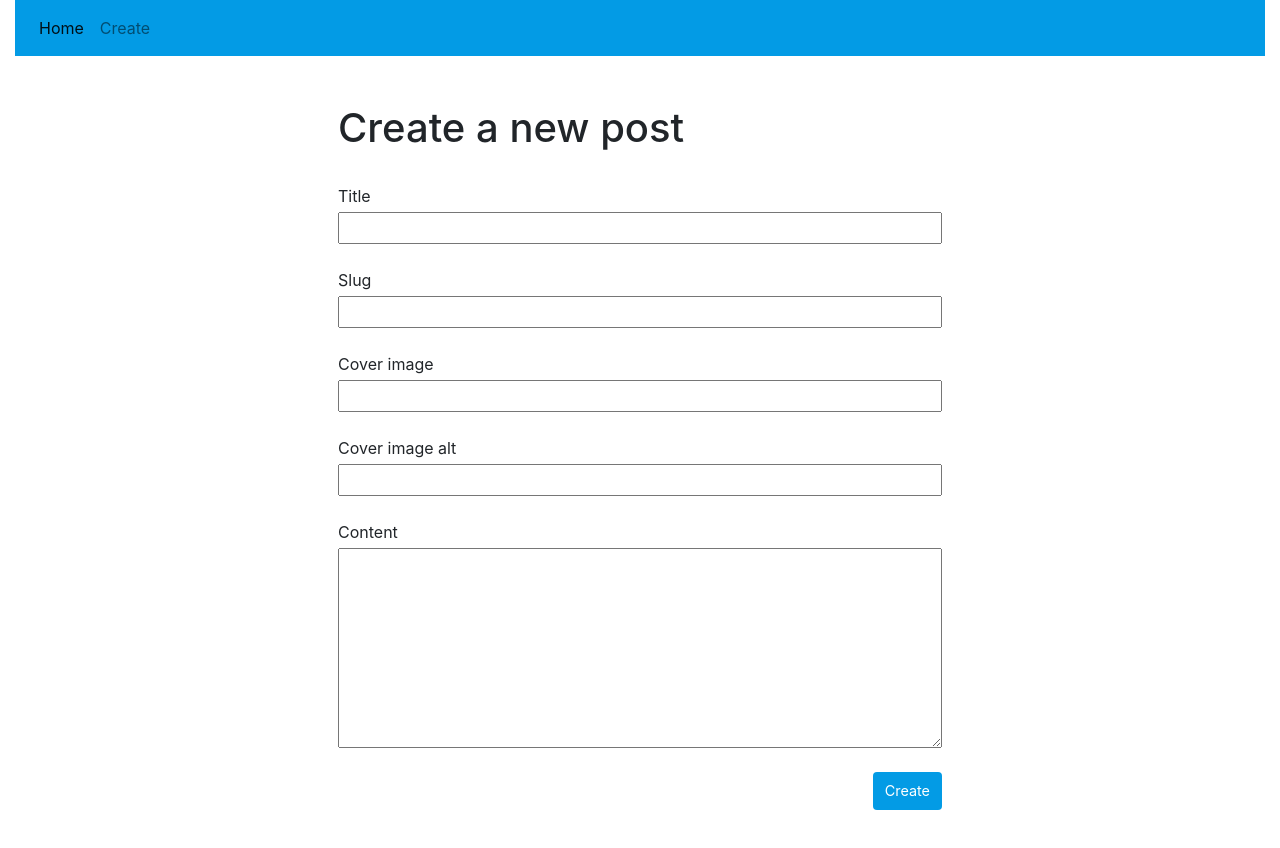
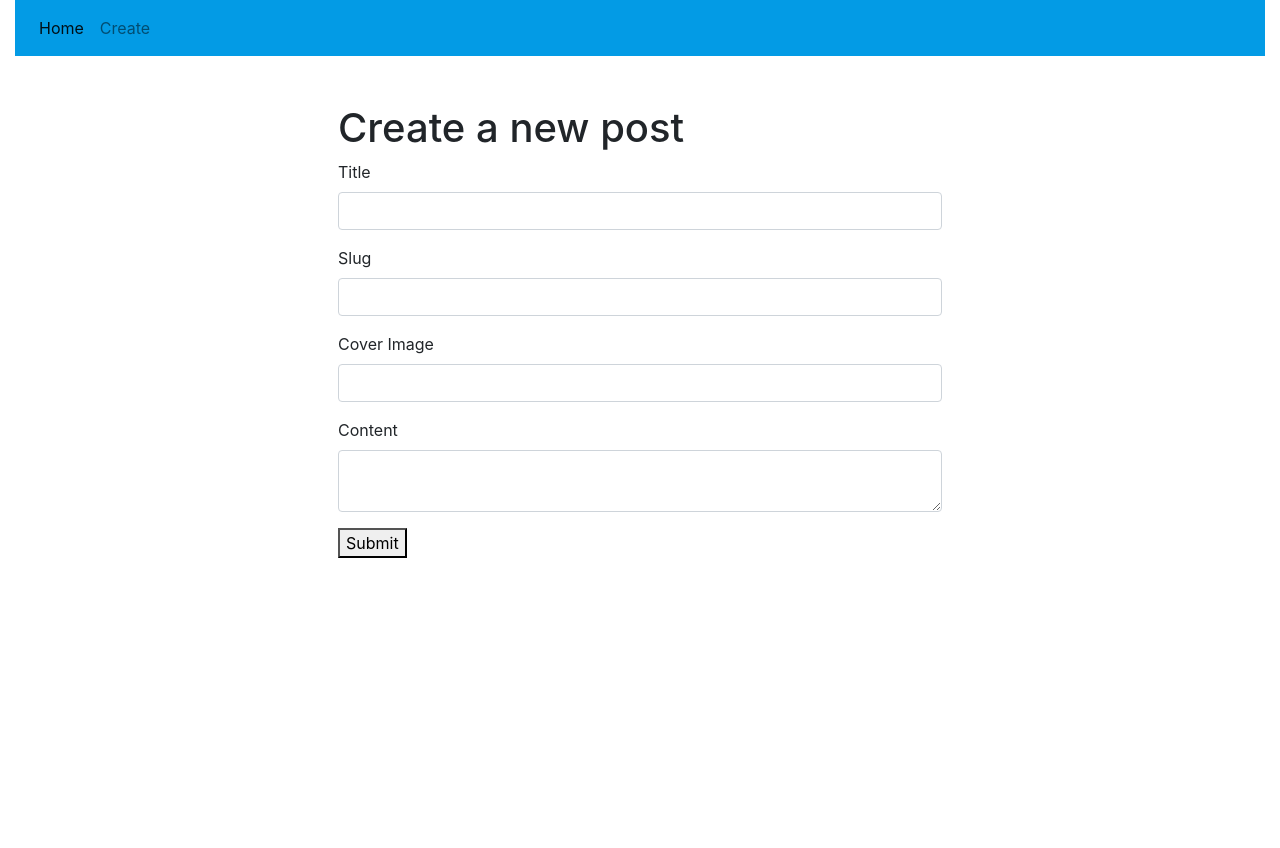
Before and after one commit to ankuradhey/blog-mfund, a React (Create React App) app in the folder client/: page /create in a window 1280 px wide. Shown: the top 848 px of the page. After the commit the page ends 800 px from the top, so only its background shows below. Built offline with nearby package versions, Linux system fonts and the light colour scheme.

Commit message:
Mutation with graphql mutation hook

```diff
--- /dev/null
+++ b/client/src/components/organisms/BlogForm/BlogForm.tsx
@@ -0,0 +1,96 @@
+import React, { FC } from "react";
+import { Form, Col } from "react-bootstrap";
+import * as Yup from "yup";
+import { useFormik } from "formik";
+import { FormValues, OtherProps } from "./index";
+
+const SignupSchema = Yup.object().shape({
+    title: Yup.string().min(2, "Too Short!").max(200, "Too Long!").required("Required"),
+    content: Yup.string().min(2, "Too Short!").required("Required"),
+    coverImage: Yup.string().url(),
+    slug: Yup.string().required("Required"),
+});
+
+const BlogForm: FC<{ message: string; handleFormSubmit: any }> = ({
+    message,
+    handleFormSubmit,
+}) => {
+    const formik = useFormik({
+        initialValues: {
+            title: "",
+            content: "",
+            slug: "",
+            coverImage: "",
+        },
+        onSubmit: handleFormSubmit,
+        validationSchema: SignupSchema,
+    });
+
+    const { touched, errors, isSubmitting, values, handleSubmit, handleChange } = formik;
+
+    return (
+        <Form noValidate onSubmit={handleSubmit}>
+            <h1>{message}</h1>
+            <Form.Row>
+                <Form.Group as={Col}>
+                    <Form.Label>Title</Form.Label>
+                    <Form.Control
+                        type="text"
+                        name="title"
+                        value={values.title}
+                        isInvalid={!!errors.title}
+                        onChange={handleChange}
+                    />
+                    <Form.Control.Feedback type="invalid">{errors.title}</Form.Control.Feedback>
+                </Form.Group>
+            </Form.Row>
+            <Form.Row>
+                <Form.Group as={Col} controlId="validationFormik102">
+                    <Form.Label>Slug</Form.Label>
+                    <Form.Control
+                        type="text"
+                        name="slug"
+                        value={values.slug}
+                        isInvalid={!!errors.slug}
+                        onChange={handleChange}
+                    />
+                    <Form.Control.Feedback type="invalid">{errors.slug}</Form.Control.Feedback>
+                </Form.Group>
+            </Form.Row>
+            <Form.Row>
+                <Form.Group as={Col}>
+                    <Form.Label>Cover Image</Form.Label>
+                    <Form.Control
+                        type="text"
+                        name="coverImage"
+                        value={values.coverImage}
+                        isInvalid={!!errors.coverImage}
+                        onChange={handleChange}
+                    />
+                    <Form.Control.Feedback type="invalid">
+                        {errors.coverImage}
+                    </Form.Control.Feedback>
+                </Form.Group>
+            </Form.Row>
+            <Form.Row>
+                <Form.Group as={Col}>
+                    <Form.Label>Content</Form.Label>
+                    <Form.Control
+                        as="textarea"
+                        type="text"
+                        name="content"
+                        value={values.content}
+                        isInvalid={!!errors.content}
+                        onChange={handleChange}
+                    />
+                    <Form.Control.Feedback type="invalid">{errors.content}</Form.Control.Feedback>
+                </Form.Group>
+            </Form.Row>
+            <button type="submit" disabled={formik.isSubmitting}>
+                Submit
+            </button>
+        </Form>
+    );
+};
+
+export default BlogForm;
--- /dev/null
+++ b/client/src/components/organisms/BlogForm/index.tsx
@@ -0,0 +1,13 @@
+export { default as BlogForm } from "./BlogForm";
+
+export interface OtherProps {
+    message: string;
+}
+
+export interface FormValues {
+    title: string;
+    content: string;
+    coverImage: string;
+    coverImageAlt?: string;
+    slug: string;
+}
--- /dev/null
+++ b/client/src/graphql/Queries/AddBlogPost.ts
@@ -0,0 +1,12 @@
+import gql from "graphql-tag";
+
+export const ADD_POST = gql`
+    mutation AddPost($details: AddPostInput!) {
+        addPost(details: $details) {
+            title
+            slug
+            content
+            coverImage
+        }
+    }
+`;
--- /dev/null
+++ b/client/src/graphql/Queries/BlogPost.ts
@@ -0,0 +1,13 @@
+import gql from "graphql-tag";
+
+export const GET_POSTS = gql`
+    query {
+        posts {
+            title
+            content
+            coverImage
+            slug
+            dateFormatted
+        }
+    }
+`;
--- /dev/null
+++ b/client/src/graphql/Queries/index.ts
@@ -0,0 +1,2 @@
+export { GET_POSTS } from "./BlogPost";
+export { ADD_POST } from "./AddBlogPost";
--- a/client/src/index.tsx
+++ b/client/src/index.tsx
@@ -1,19 +1,22 @@
 import React from "react";
 import ReactDOM from "react-dom";
+import { InMemoryCache } from "apollo-cache-inmemory";
+import { ApolloProvider } from "@apollo/react-hooks";
+import App from "./App";
 import "./index.css";
 import "../node_modules/bootstrap/dist/css/bootstrap.min.css";
-import App from "./App";
 import * as serviceWorker from "./serviceWorker";
 import ApolloClient from "apollo-boost";
 
 export const client = new ApolloClient({
     uri: "http://localhost:4000",
+    cache: new InMemoryCache(),
 });
 
 ReactDOM.render(
-    <React.StrictMode>
+    <ApolloProvider client={client}>
         <App />
-    </React.StrictMode>,
+    </ApolloProvider>,
     document.getElementById("root")
 );
 
--- a/client/src/pages/create.tsx
+++ b/client/src/pages/create.tsx
@@ -1,29 +1,26 @@
-import React, { useState } from "react";
+import React, { useState, FC } from "react";
+import { gql } from "apollo-boost";
+import { useQuery, useMutation } from "@apollo/react-hooks";
+import { ADD_POST } from "../graphql/Queries";
+import { client } from "../index";
+import { useHistory } from "react-router-dom";
+import { BlogForm } from "../components/organisms/BlogForm";
 
-import { client } from "../index";
-import { RouteComponentProps } from "react-router-dom";
+interface FormValues {
+    title: string;
+    content: string;
+    coverImage: string;
+    coverImageAlt?: string;
+    slug: string;
+}
 
-const labelStyles = {
-    display: "block",
-    marginBottom: 4,
-};
+const Create = () => {
+    const goToHome = () => {
+        history.push("/");
+    };
 
-const inputStyles = {
-    width: "100%",
-    height: "2rem",
-    lineHeight: "2rem",
-    verticalAlign: "middle",
-    fontSize: "1rem",
-    marginBottom: "1.5rem",
-    padding: "0 0.25rem",
-};
-
-const Create = ({ history }: RouteComponentProps) => {
-    const [title, setTitle] = useState("");
-    const [slug, setSlug] = useState("");
-    const [coverImage, setCoverImage] = useState("");
-    const [coverImageAlt, setCoverImageAlt] = useState("");
-    const [content, setContent] = useState("");
+    const history = useHistory();
+    const [addBlog, { loading, error }] = useMutation(ADD_POST, { onCompleted: goToHome });
 
     const generateDate = () => {
         const now = new Date();
@@ -43,106 +40,33 @@ const Create = ({ history }: RouteComponentProps) => {
 
         return {
             formatted: `${year}-${monthStr}-${dayStr}`,
-            pretty: now.toLocaleDateString("en-US", options),
         };
     };
 
-    const createPost = () => {
+    const createPost = (values: FormValues) => {
+        const { title, slug, coverImage, content } = values;
+        const coverImageAlt = "";
         const date = generateDate();
         const newPost = {
             title,
             dateFormatted: date.formatted,
-            datePretty: date.pretty,
             slug,
             coverImage,
             coverImageAlt,
             content,
         };
+
+        addBlog({ variables: { details: newPost } });
     };
+
+    if (loading) {
+        return <h1>Loading...</h1>;
+    }
 
     return (
         <>
             <h1>Create a new post</h1>
-            <section style={{ margin: "2rem 0" }}>
-                <label style={labelStyles} htmlFor="title-field">
-                    Title
-                </label>
-                <input
-                    style={inputStyles}
-                    id="title-field"
-                    type="text"
-                    value={title}
-                    onChange={({ target: { value } }) => {
-                        setTitle(value);
-                    }}
-                />
-
-                <label style={labelStyles} htmlFor="slug-field">
-                    Slug
-                </label>
-                <input
-                    style={inputStyles}
-                    id="slug-field"
-                    type="text"
-                    value={slug}
-                    onChange={({ target: { value } }) => {
-                        setSlug(value);
-                    }}
-                />
-
-                <label style={labelStyles} htmlFor="cover-image-field">
-                    Cover image
-                </label>
-                <input
-                    style={inputStyles}
-                    id="cover-image-field"
-                    type="text"
-                    value={coverImage}
-                    onChange={({ target: { value } }) => {
-                        setCoverImage(value);
-                    }}
-                />
-
-                <label style={labelStyles} htmlFor="cover-image-alt-field">
-                    Cover image alt
-                </label>
-                <input
-                    style={inputStyles}
-                    id="cover-image-alt-field"
-                    type="text"
-                    value={coverImageAlt}
-                    onChange={({ target: { value } }) => {
-                        setCoverImageAlt(value);
-                    }}
-                />
-
-                <label style={labelStyles} htmlFor="content-field">
-                    Content
-                </label>
-                <textarea
-                    style={{ ...inputStyles, height: 200, verticalAlign: "top" }}
-                    id="content"
-                    value={content}
-                    onChange={({ target: { value } }) => {
-                        setContent(value);
-                    }}
-                />
-                <div style={{ textAlign: "right" }}>
-                    <button
-                        style={{
-                            border: "none",
-                            color: "#fff",
-                            backgroundColor: "#039be5",
-                            borderRadius: "4px",
-                            padding: "8px 12px",
-                            fontSize: "0.9rem",
-                        }}
-                        onClick={createPost}
-                    >
-                        Create
-                    </button>
-                </div>
-            </section>
+            <BlogForm message={error ? "An error occurred" : ""} handleFormSubmit={createPost} />
         </>
     );
 };
```
Also changed, not shown: client/package.json (+6 -2 lines), 1 other file (tests, documents, lock files or other folders).
